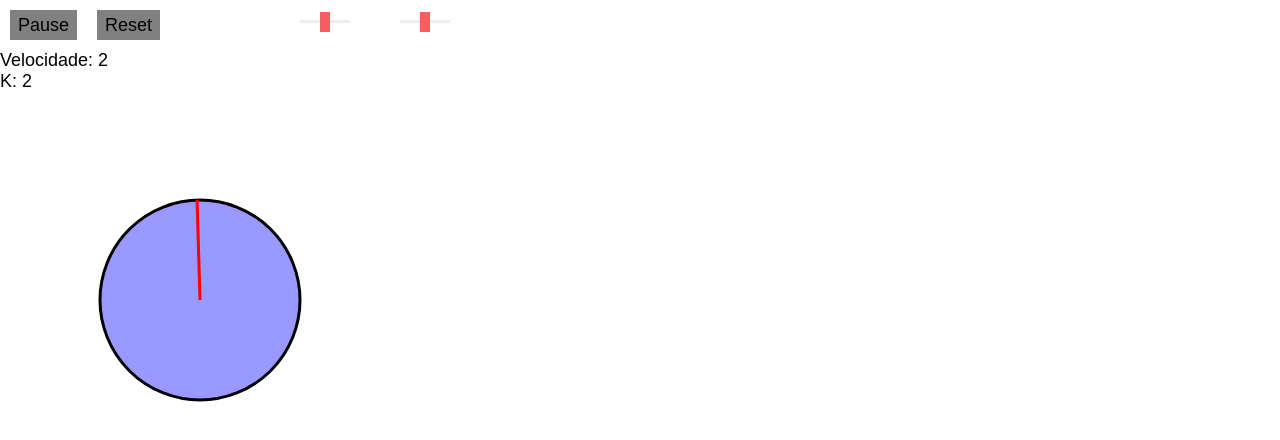
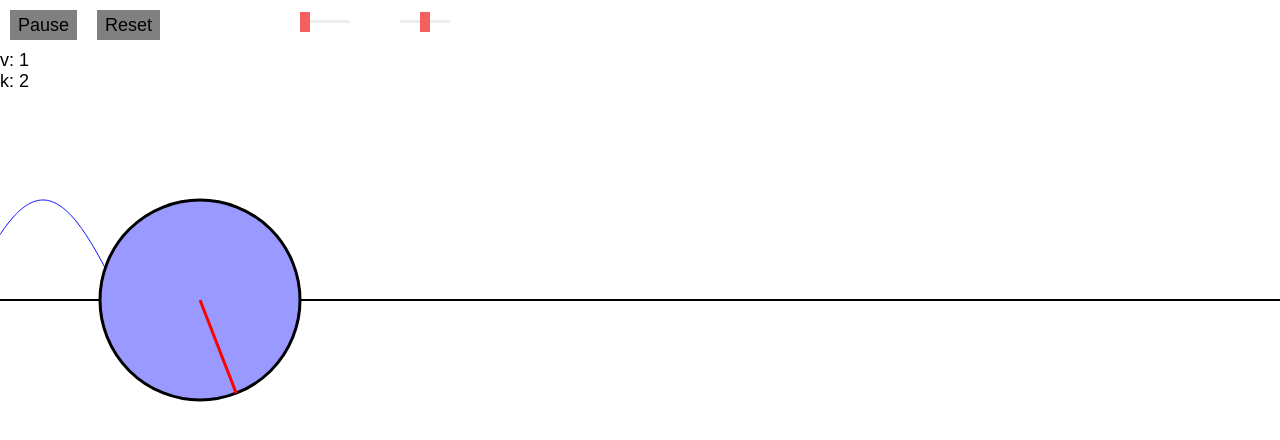
Before and after one commit to cepa-usp/AI-0190, a plain HTML site: page deployment/index.html in a window 1280 px wide. Both pictures are taken after a click on the element "Reset". Drawn offline with Linux system fonts and the light colour scheme.

Commit message:
Gráfico funcionando.

```diff
--- a/deployment/index.html
+++ b/deployment/index.html
@@ -24,12 +24,12 @@
                 <div id="vSlider" class="dragdealer">
                     <div class="handle red-bar"></div>
                 </div>
-                <div id="vDiv">Velocidade: 2</div>
+                <div id="vDiv">v: 2</div>
 
                 <div id="kSlider" class="dragdealerVertical">
                     <div class="handle red-bar"></div>
                 </div>
-                <div id="kDiv">K: 2</div>
+                <div id="kDiv">k: 2</div>
 
             </div>
 
--- a/deployment/js/main.js
+++ b/deployment/js/main.js
@@ -1,10 +1,11 @@
 var TO_METER = 100;//100 pixels = 1 metro
+var cosMulti = 100;
 var current = 0;
 
 var vSlider;
 var kSlider;
 
-var v = 2;//1 a 3
+var v = 1;//1 a 3
 var k = 2;//1 a 3
 var t = 0;//tempo da animação
 
@@ -25,17 +26,32 @@ var mouseDown = false;
 var btnReset;
 
 var raphael;
+var graph = {
+	center: {
+		x:0,
+		y:circle.center.y
+	},
+	graph: null,
+	axis: null,
+	graphStr:"",
+	translate:0
+};
 
 function init(){
 	btnPlayPause = $("#playPause");
 	btnReset = $("#reset");
 
 	raphael = Raphael("raphael");
+
+	graph.axis = raphael.path("M0," + graph.center.y + "L" + $("#raphael").width() + "," + graph.center.y).attr({"stroke-width": "2", "stroke": "#000"});
+	graph.graphStr = "M" + t + "," + (Math.cos(k * (circle.center.x/TO_METER) - v * t) * cosMulti + graph.center.y);
+	graph.graph = raphael.path(graph.graphStr).attr({"stroke-width": "1", "stroke": "#00F"});
+
 	circle.graph = raphael.circle(circle.center.x, circle.center.y, circle.ray).attr({"stroke-width": "3", "stroke": "#000", "fill": "#99F"});
 	circle.arrow = raphael.path("M0,0").attr({"stroke-width": "3", "stroke": "#FF0000", fill:"#FF0000"});
 	//drawArrow();
 
-	vSlider = new Dragdealer('vSlider', {slide:false, steps:3, snap:true, x:0.5, animationCallback: vMoving});
+	vSlider = new Dragdealer('vSlider', {slide:false, steps:3, snap:true, x:0, animationCallback: vMoving});
 	kSlider = new Dragdealer('kSlider', {slide:false, steps:3, snap:true, x:0.5, animationCallback: kMoving});
 
 	btnPlayPause.on("click", playPause);
@@ -76,6 +92,13 @@ function fmu(evt){
 	mouseDown = false;
 	$(window).off("mousemove", movingMouse);
 	$(window).off("mouseup", fmu);
+	var diff = {
+		x: evt.clientX - mousePos.x,
+		y: evt.clientY - mousePos.y
+	};
+
+	circle.center.x += diff.x;
+	circle.center.y += diff.y;
 }
 
 function playPause(){
@@ -92,14 +115,20 @@ function reset(){
 	t = 0;
 	circle.angle = k * circle.center.x - v * t;
 	drawArrow();
+	graph.graphStr = "M" + t + "," + (Math.cos(k * (circle.center.x/TO_METER) - v * t) * cosMulti + graph.center.y);
+	graph.graph.attr("path", graph.graphStr);
+	graph.graph.translate(graph.translate);
+	graph.translate = 0;
 }
 
 function vMoving(x,y){
 	v = x*2 + 1;
+	$("#vDiv").html("v: " + v);
 }
 
 function kMoving(x,y){
 	k = x * 2 + 1;
+	$("#kDiv").html("k: " + k);
 }
 
 function update(timestamp){
@@ -117,6 +146,11 @@ function update(timestamp){
 		if(mouseDown) circle.graph.attr({cx: circle.center.x, cy: circle.center.y});
 		circle.angle = k * (circle.center.x/TO_METER) - v * t;
 		drawArrow();
+		updateGraph();
+		if(t * 50 > $("#raphael").width() * 0.7){
+			graph.translate += dt * 50;
+			graph.graph.translate(-dt * 50);
+		}
 	}else{
 		if(mouseDown) {
 			circle.graph.attr({cx: circle.center.x, cy: circle.center.y});
@@ -132,6 +166,11 @@ function drawArrow(){
 	circle.arrow.attr("path", "M" + circle.center.x + "," + circle.center.y + "L" + (circle.center.x + (circle.ray * Math.cos(circle.angle))) + "," + (circle.center.y + (circle.ray * Math.sin(circle.angle))))
 }
 
+function updateGraph(){
+	graph.graphStr += "L" + t * 50 + "," + (Math.cos(k * (circle.center.x/TO_METER) - v * t) * cosMulti + graph.center.y)
+	graph.graph.attr("path", graph.graphStr);
+}
+
 function distance(x1, y1, x2, y2){
 	return Math.sqrt(Math.pow(x2 - x1, 2) + Math.pow(y2 - y1, 2));
 }
```
Also changed, not shown: dev/index.html (+2 -2 lines), dev/js/main.js (+41 -2 lines).
